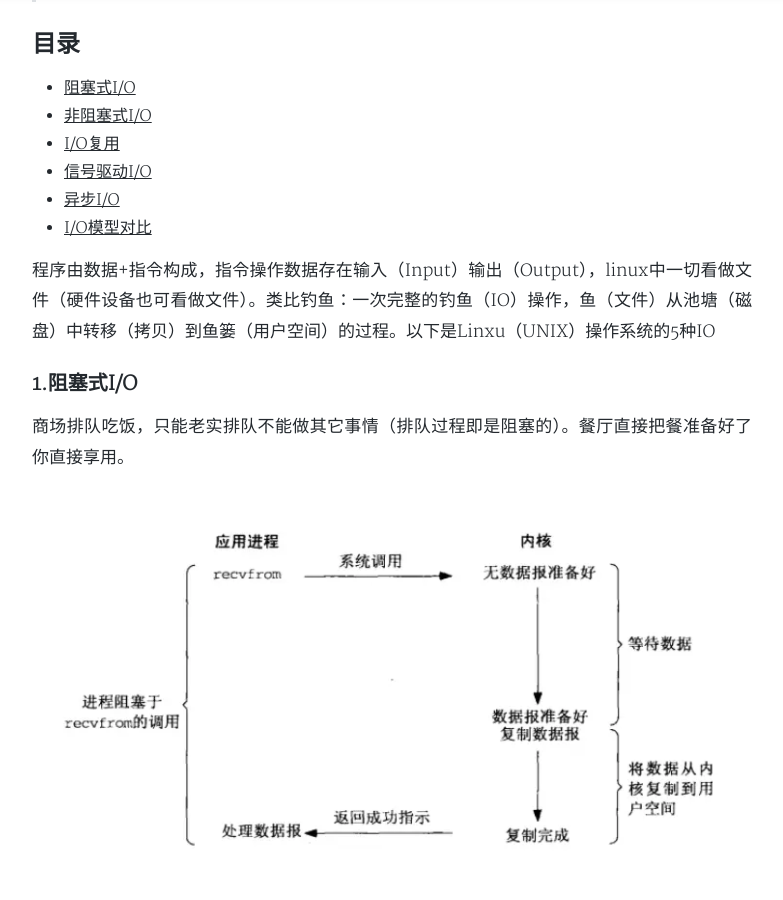
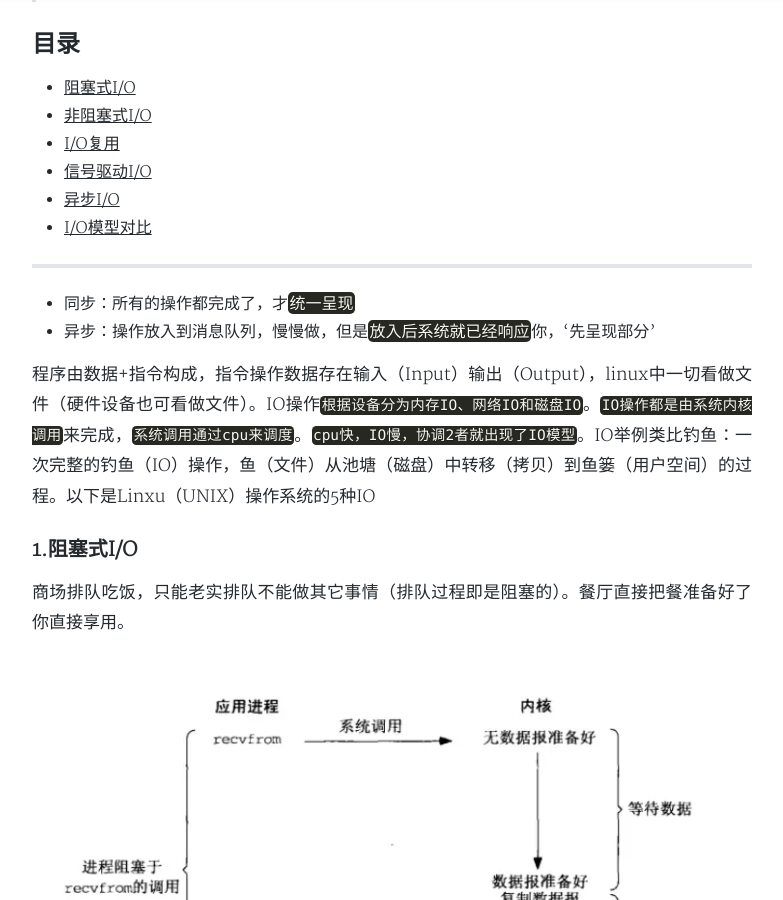
Before and after one commit to smakry/smakry.github.io, a Jekyll site: the page built from _posts/2019-10-29-IO模型阅读笔记.md, in a window 1280 px wide and 900 px high, scrolled down 429 px. Shown: the whole window, without its empty margins (248-1031 px from the left). Built offline with Jekyll 4.4.1, drawn with Linux system fonts in a browser that asks for light colours; nearby versions of some CDN libraries; comment, search, counter and statistics services are not loaded; a style sheet for code colours, icons or effects is not loaded.

Commit message:
I/O model

```diff
--- a/_posts/2019-10-29-IO模型阅读笔记.md
+++ b/_posts/2019-10-29-IO模型阅读笔记.md
@@ -17,7 +17,12 @@ tags: I/O模型 阅读笔记
 - [异步I/O](#list_4)
 - [I/O模型对比](#list_5)
 
-程序由数据+指令构成，指令操作数据存在输入（Input）输出（Output），linux中一切看做文件（硬件设备也可看做文件）。类比钓鱼：一次完整的钓鱼（IO）操作，鱼（文件）从池塘（磁盘）中转移（拷贝）到鱼篓（用户空间）的过程。以下是Linxu（UNIX）操作系统的5种IO
+---
+
+- 同步：所有的操作都完成了，才`统一呈现`
+- 异步：操作放入到消息队列，慢慢做，但是`放入后系统就已经响应`你，‘先呈现部分’
+
+程序由数据+指令构成，指令操作数据存在输入（Input）输出（Output），linux中一切看做文件（硬件设备也可看做文件）。IO操作`根据设备分为内存IO、网络IO和磁盘IO`。`IO操作都是由系统内核调用`来完成，`系统调用通过cpu来调度`。`cpu快，IO慢，协调2者就出现了IO模型`。IO举例类比钓鱼：一次完整的钓鱼（IO）操作，鱼（文件）从池塘（磁盘）中转移（拷贝）到鱼篓（用户空间）的过程。以下是Linxu（UNIX）操作系统的5种IO
 
 ### <span id = "list_0"></span> 1.阻塞式I/O
 
```
